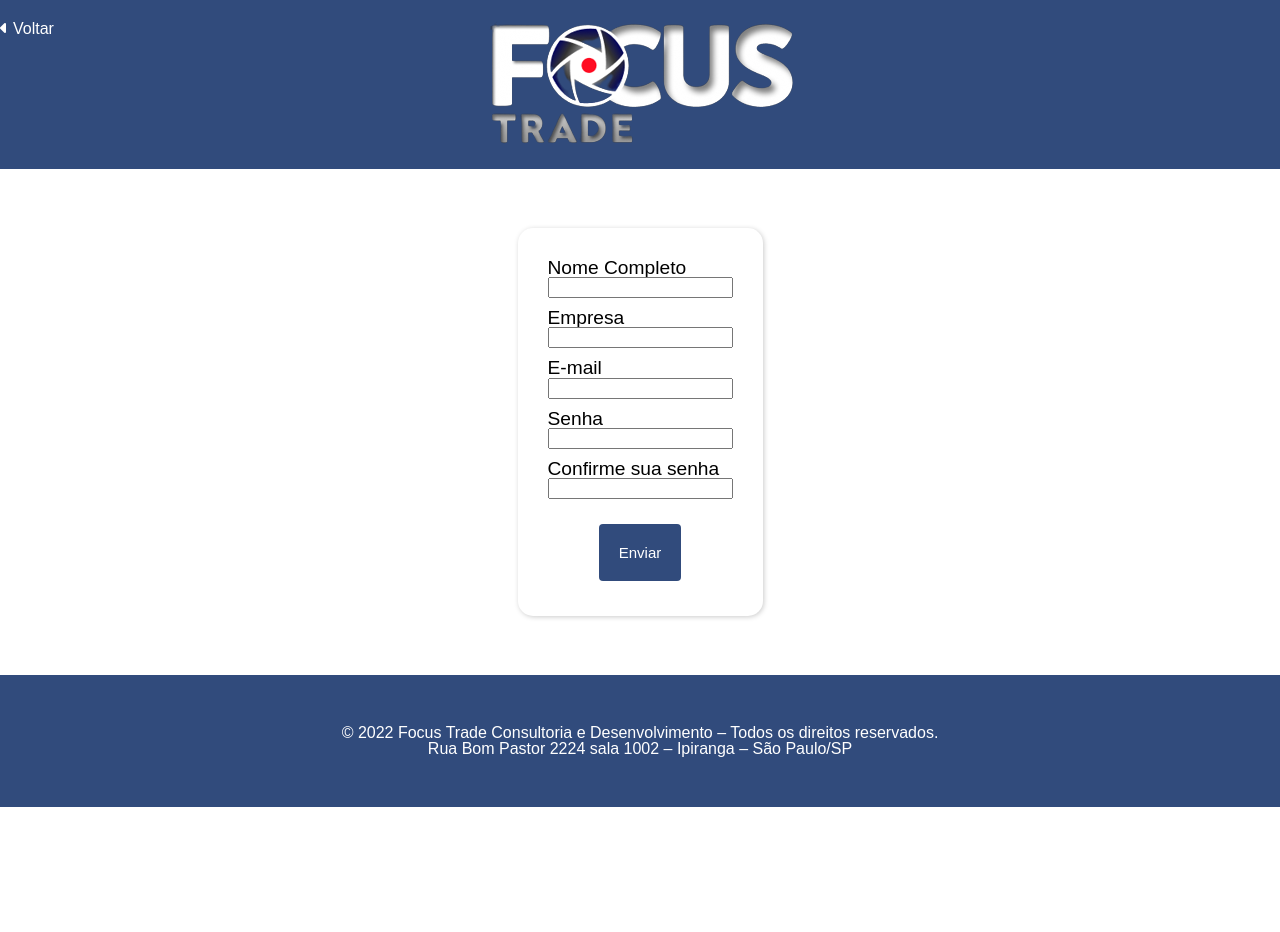
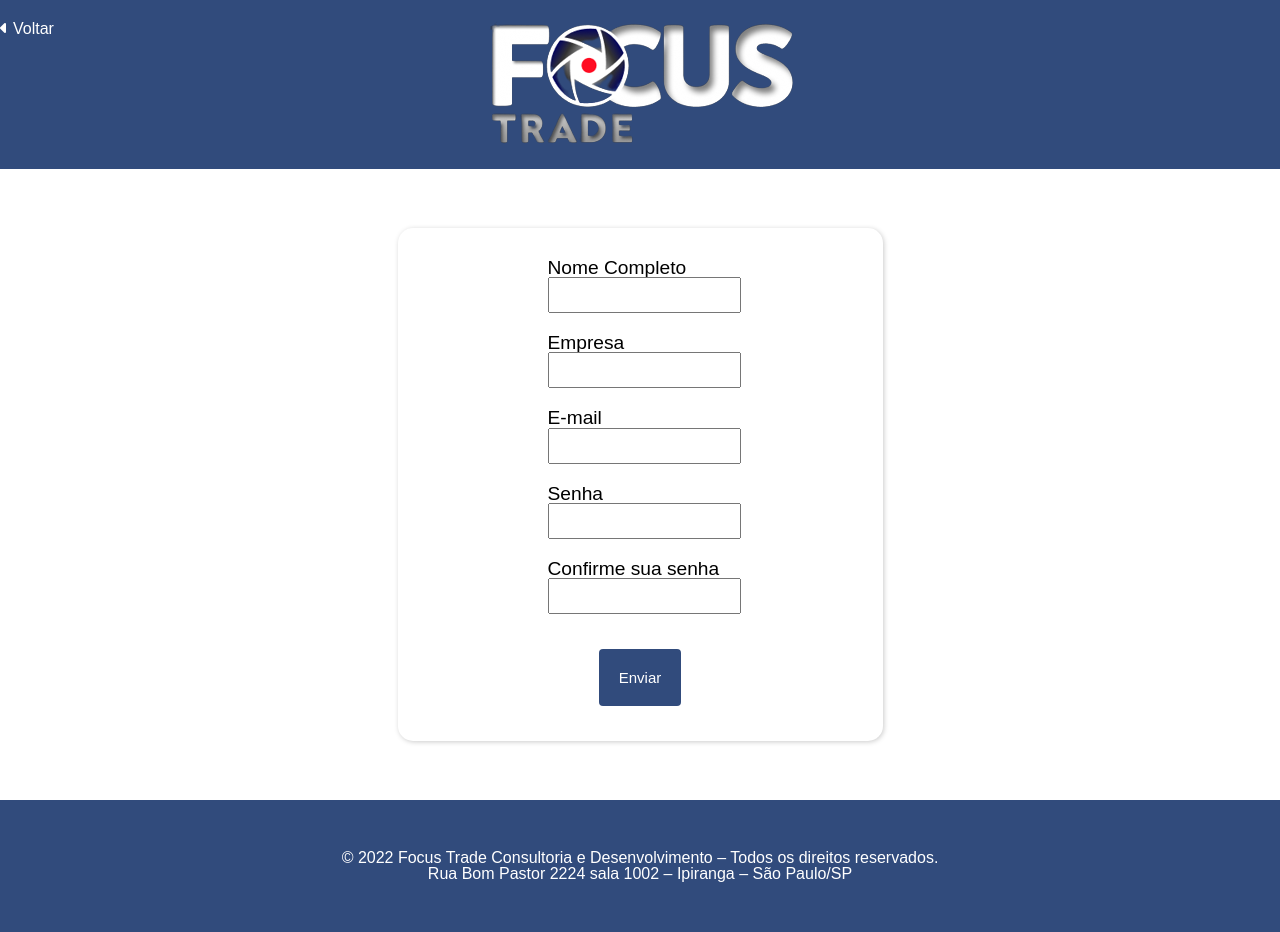
Before and after one commit to lucasmatutani/App, a PHP site: page /cadastro/index.php in a window 1280 px wide. Before the commit the page ends 807 px from the top, so only its background shows below. Run offline with PHP 8.4, Linux system fonts and the light colour scheme; some libraries are stand-ins or nearby versions.

Commit message:
arrumando input cadastro

```diff
--- a/cadastro/style.css
+++ b/cadastro/style.css
@@ -25,39 +25,44 @@ a {
   display: flex;
   box-shadow: 1px 1px 5px #ccc;
   background-color: #fff;
-  padding: 30px;
+  padding: 30px 150px;
   border-radius: 15px;
   flex-direction: column;
   align-items: center;
   margin: 59px 0px;
 }
 
+.card input {
+  height: 30px;
+  width: 100%;
+}
+
 .container-nome {
-  margin-bottom: 10px;
+  margin-bottom: 20px;
   display: flex;
   flex-direction: column;
 }
 
 .container-empresa {
-  margin-bottom: 10px;
+  margin-bottom: 20px;
   display: flex;
   flex-direction: column;
 }
 
 .container-email {
-  margin-bottom: 10px;
+  margin-bottom: 20px;
   display: flex;
   flex-direction: column;
 }
 
 .container-senha {
-  margin-bottom: 10px;
+  margin-bottom: 20px;
   display: flex;
   flex-direction: column;
 }
 
 .confirme-senha {
-  margin-bottom: 20px;
+  margin-bottom: 30px;
   display: flex;
   flex-direction: column;
 }
```
